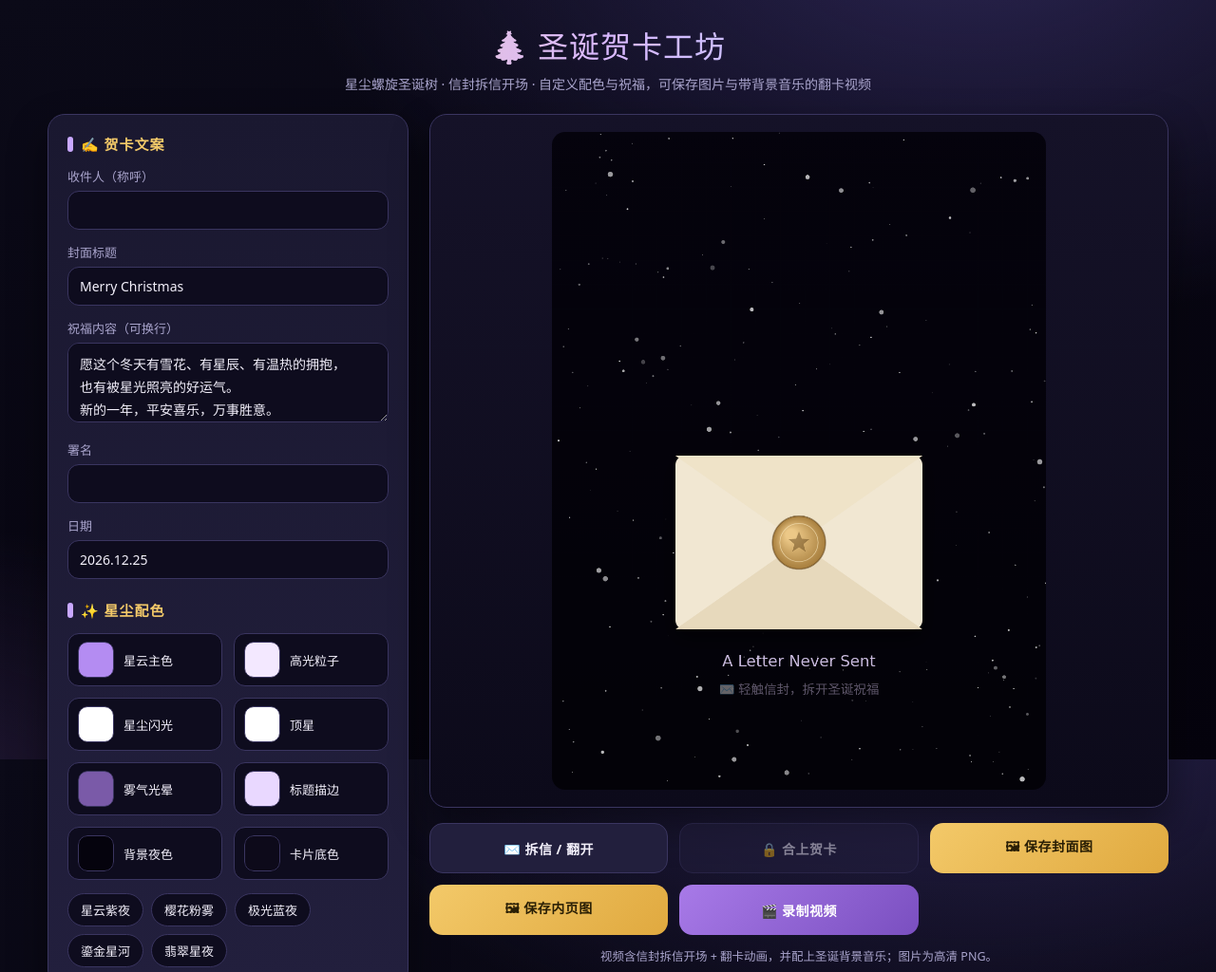
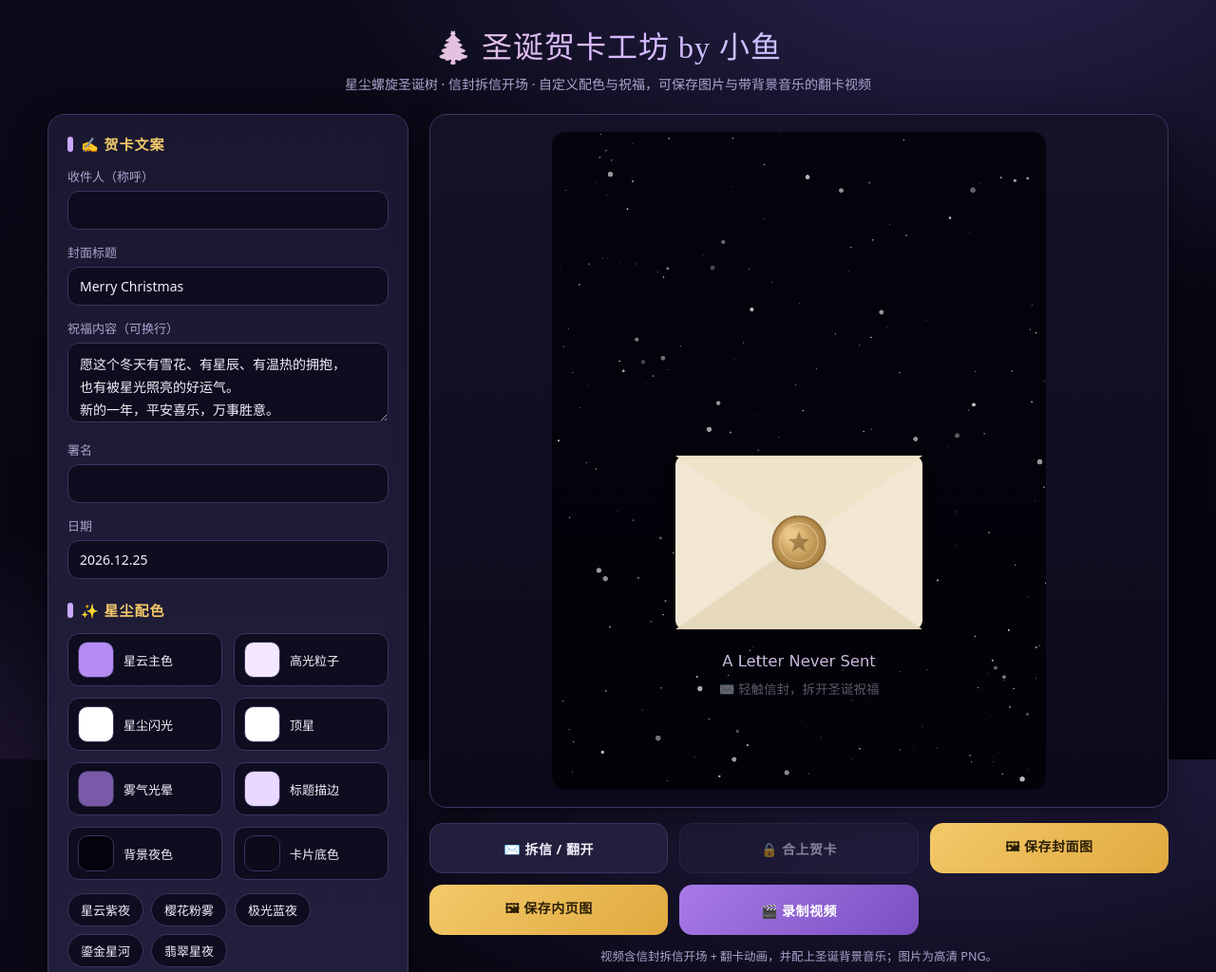
Before and after one commit to Fu0830/Christmas-Card, a plain HTML site: page index.html in a window 1280 px wide. Shown: the top 1024 px of the page at 95% size. Drawn offline with Linux system fonts and the light colour scheme; animation ran at ten frames a second; a web font is replaced by a local one.

Commit message:
feat: 网站更名为 圣诞贺卡工坊 by 小鱼

```diff
--- a/index.html
+++ b/index.html
@@ -3,7 +3,7 @@
 <head>
 <meta charset="UTF-8">
 <meta name="viewport" content="width=device-width, initial-scale=1.0">
-<title>圣诞贺卡工坊 · 星尘圣诞树</title>
+<title>圣诞贺卡工坊 by 小鱼</title>
 <link rel="stylesheet" href="https://miaoda.feishu.cn/fonts/css2?family=Pacifico&family=Noto+Serif+SC:wght@500;700;900&family=Noto+Sans+SC:wght@300;400;500;700&display=swap">
 <style>
   :root{
@@ -97,7 +97,7 @@
 <body>
 <div class="wrap">
   <header class="top">
-    <h1>🎄 圣诞贺卡工坊</h1>
+    <h1>🎄 圣诞贺卡工坊 by 小鱼</h1>
     <p>星尘螺旋圣诞树 · 信封拆信开场 · 自定义配色与祝福，可保存图片与带背景音乐的翻卡视频</p>
   </header>
 
```
Also changed, not shown: 1 other file.
